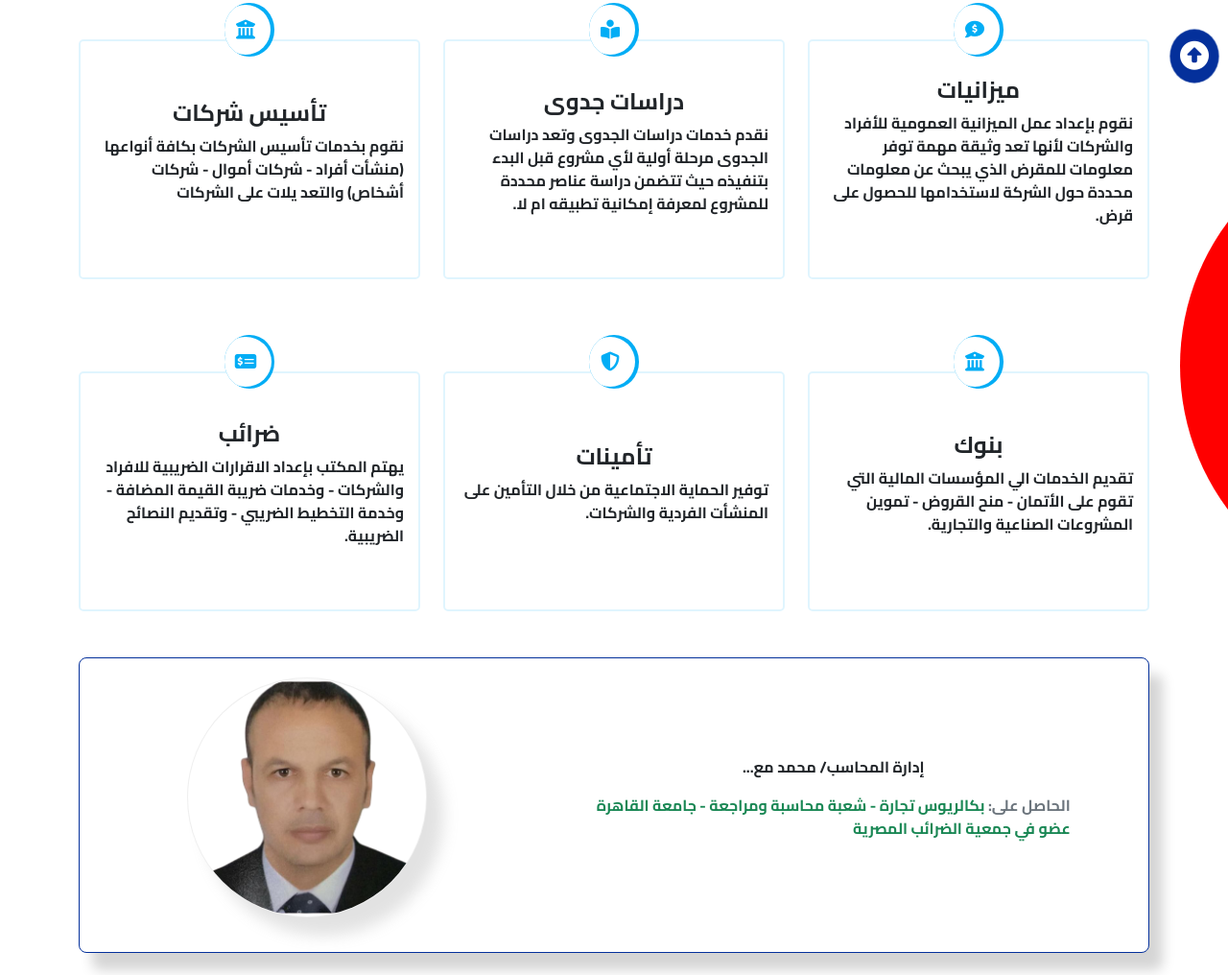
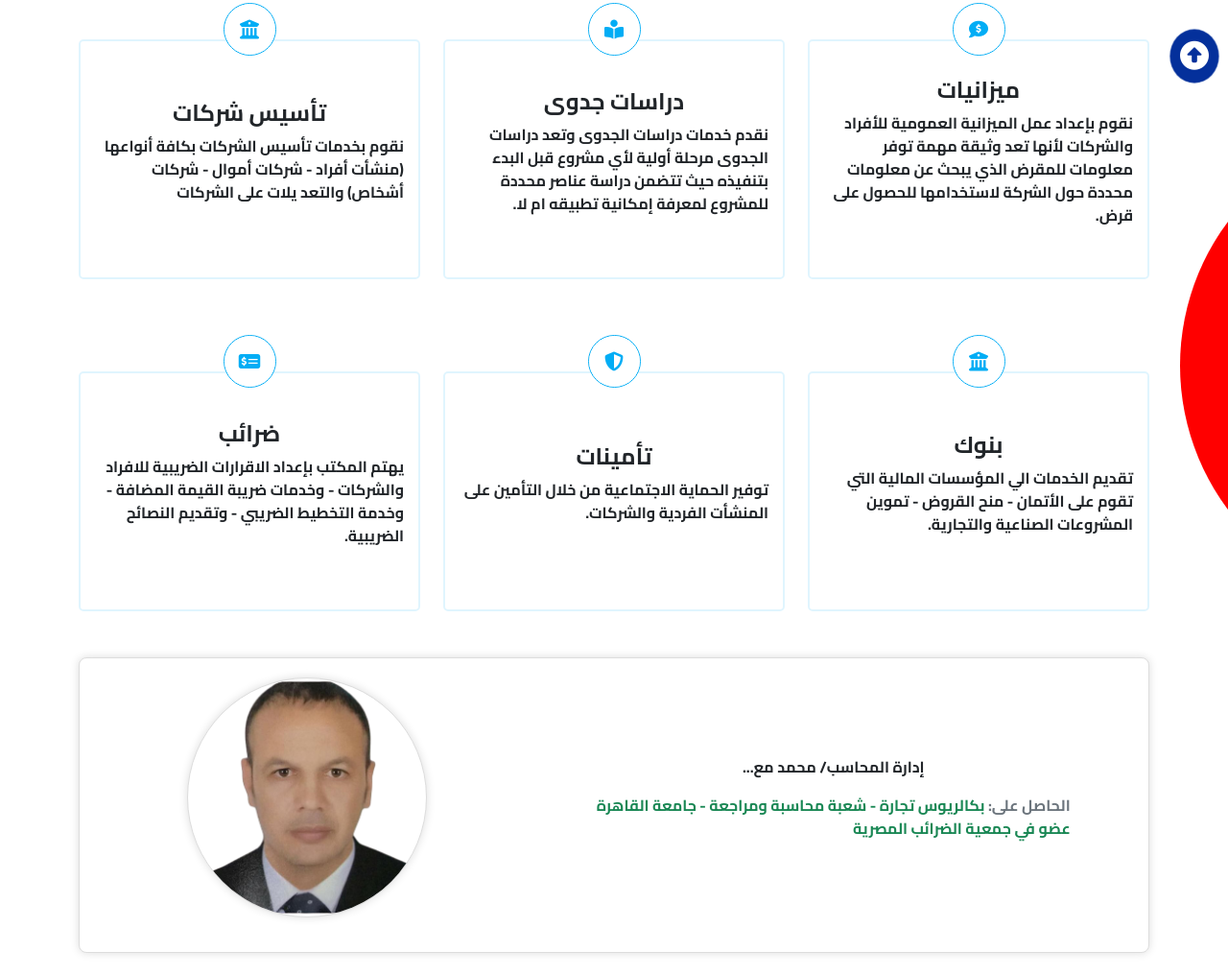
Before and after one commit to Mohamed-Emad-Developer/Gadwa-Office-Profile, a plain HTML site: page index.html in a window 1280 px wide. Shown: the part 704-1720 px from the top of the page at 96% size. Drawn offline with nearby package versions, Linux system fonts and the light colour scheme.

Commit message:
Fix Sections

```diff
--- a/css/style.css
+++ b/css/style.css
@@ -74,7 +74,6 @@ p {
   cursor: pointer;
 }
 .services i {
-  /* border: 1px solid #02adf5; */
   color: #02adf5;
   background: white;
   border-radius: 50%;
@@ -82,44 +81,50 @@ p {
   padding: 16px;
   text-align: center;
   transition: 0.5s all;
-  position: inherit;
+  right: 0;
+  left: 0;
+  height: 100%;
+  width: 100%;
+  display: flex;
+  align-items: center;
+  justify-content: center;
 }
 .single-service .icon-overlay {
   overflow: hidden;
-  width: 15%;
-  height: 56px;
+  width: 55px;
+  height: 55px;
   position: absolute;
   top: -40px;
-  margin: auto;
-  display: flex;
+  /* display: flex;
   align-items: center;
-  justify-content: center;
-  background-color: #02adf5;
+  justify-content: center; */
+  border: 1px solid #02adf5;
   border-radius: 50%;
 }
 @media only screen and (max-width: 768px) {
-  .single-service .icon-overlay {
+  /* .single-service .icon-overlay {
     width: 30%;
-  }
+  } */
   .single-service {
     height: 395px;
   }
 }
 .single-service:hover i.overlay {
-  top: 0px;
+  transform: translateY(100%);
 }
 
 .single-service:hover {
   border: 2px solid #02adf5;
 }
 .single-service i.overlay {
-  border: 1px solid #02adf5;
+  position: absolute;
   color: white;
   background: #02adf5;
-  top: -95px;
+  top: -100%;
+  left: 0;
+  right: 0;
   transition: 0.5s all;
 }
-
 .services h1::after {
   display: block;
   content: "";
@@ -131,38 +136,23 @@ p {
 }
 /*=====================================*/
 .manager-card {
-  border: 1px solid rgb(4, 48, 155);
+  border: 1px solid #ddd;
   padding: 20px;
   border-radius: 8px;
   background: white;
-  box-shadow: 14px 18px 13px #0000002b;
+  box-shadow: 0 0 10px #ddd;
   margin-bottom: 50px;
 }
-.manager-sec img {
-  width: 250px;
-  background: red;
-  border-radius: 50%;
-  height: 250px;
-  object-fit: contain;
-}
-
-.manager-sec img {
-  width: 250px;
-  background: #3333;
-  border-radius: 50%;
-  height: 250px;
-  object-fit: contain;
-}
-
 .manager-sec img {
   width: 250px;
   background: white;
   border-radius: 50%;
   height: 250px;
   object-fit: contain;
-  border: 1px solid #33333314;
-  box-shadow: 17px 19px 16px #dddd;
+  border: 1px solid #ddd;
+  box-shadow: 0 0 10px #ddd;
 }
+
 .cotact-us {
   background-color: #02adf5;
 }
--- a/index.html
+++ b/index.html
@@ -86,7 +86,7 @@
           <div class="col-md-4 my-5">
             <div class="single-service w-100 m-auto">
               <div class="icon-overlay">
-                <i class="fas fa-university me-2"></i>
+                <i class="fas fa-university me-2 appear"></i>
                 <i class="fas fa-university me-2 overlay"></i>
               </div>
               <div>
```
